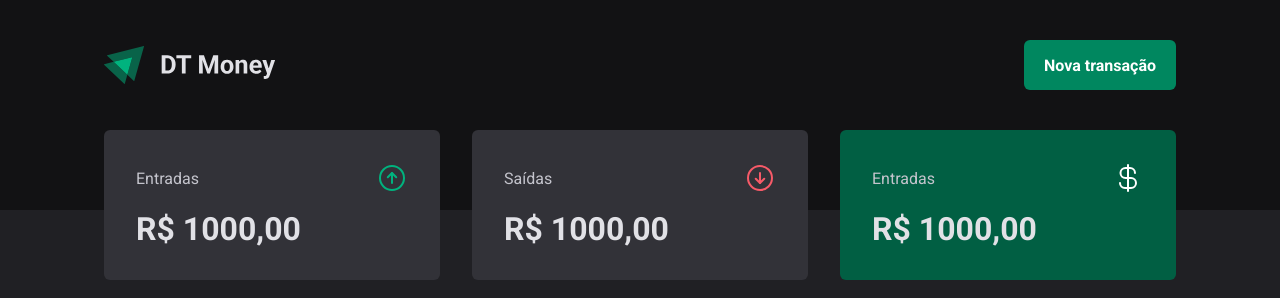
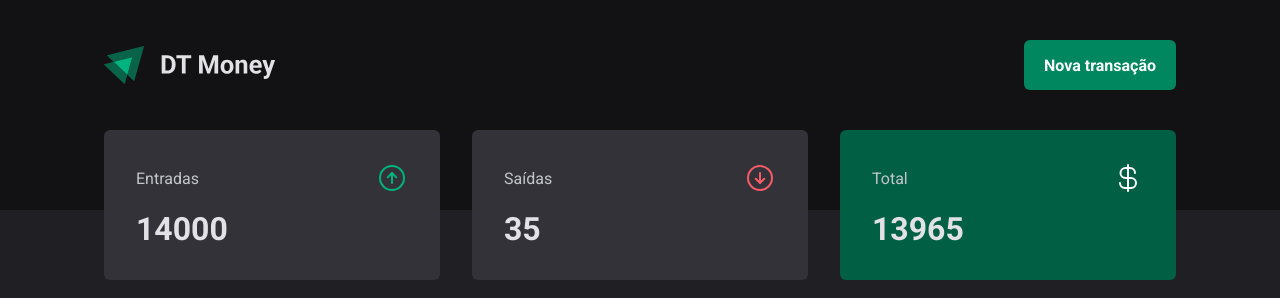
Before and after one commit to RanielliMontagna/ignite-dt-money, a React (Vite) app: page / in a window 1280 px wide. Shown: the top 298 px of the page. Built offline with nearby package versions, Linux system fonts and the light colour scheme; data requests are answered from the project's data file.

Commit message:
refactor: faz calculo de resumo das transações

```diff
--- a/src/components/summary/index.tsx
+++ b/src/components/summary/index.tsx
@@ -1,7 +1,25 @@
 import { ArrowCircleUp, ArrowCircleDown, CurrencyDollar } from 'phosphor-react'
+import { useTransactions } from '../../contexts/transactionsContext'
 import { SummaryCard, SummaryContainer } from './styles'
 
 export function Summary() {
+  const { transactions } = useTransactions()
+
+  const summary = transactions.reduce(
+    (acc, transaction) => {
+      if (transaction.type === 'income') {
+        acc.income += transaction.price
+        acc.total += transaction.price
+      } else {
+        acc.outcome += transaction.price
+        acc.total -= transaction.price
+      }
+
+      return acc
+    },
+    { income: 0, outcome: 0, total: 0 },
+  )
+
   return (
     <SummaryContainer>
       <SummaryCard>
@@ -9,7 +27,7 @@
           <span>Entradas</span>
           <ArrowCircleUp size={32} color="#00b37e" />
         </header>
-        <strong>R$ 1000,00</strong>
+        <strong>{summary.income}</strong>
       </SummaryCard>
 
       <SummaryCard>
@@ -17,15 +35,15 @@
           <span>Saídas</span>
           <ArrowCircleDown size={32} color="#f75a68" />
         </header>
-        <strong>R$ 1000,00</strong>
+        <strong>{summary.outcome}</strong>
       </SummaryCard>
 
       <SummaryCard variant="green">
         <header>
-          <span>Entradas</span>
+          <span>Total</span>
           <CurrencyDollar size={32} color="#ffffff" />
         </header>
-        <strong>R$ 1000,00</strong>
+        <strong>{summary.total}</strong>
       </SummaryCard>
     </SummaryContainer>
   )
```
